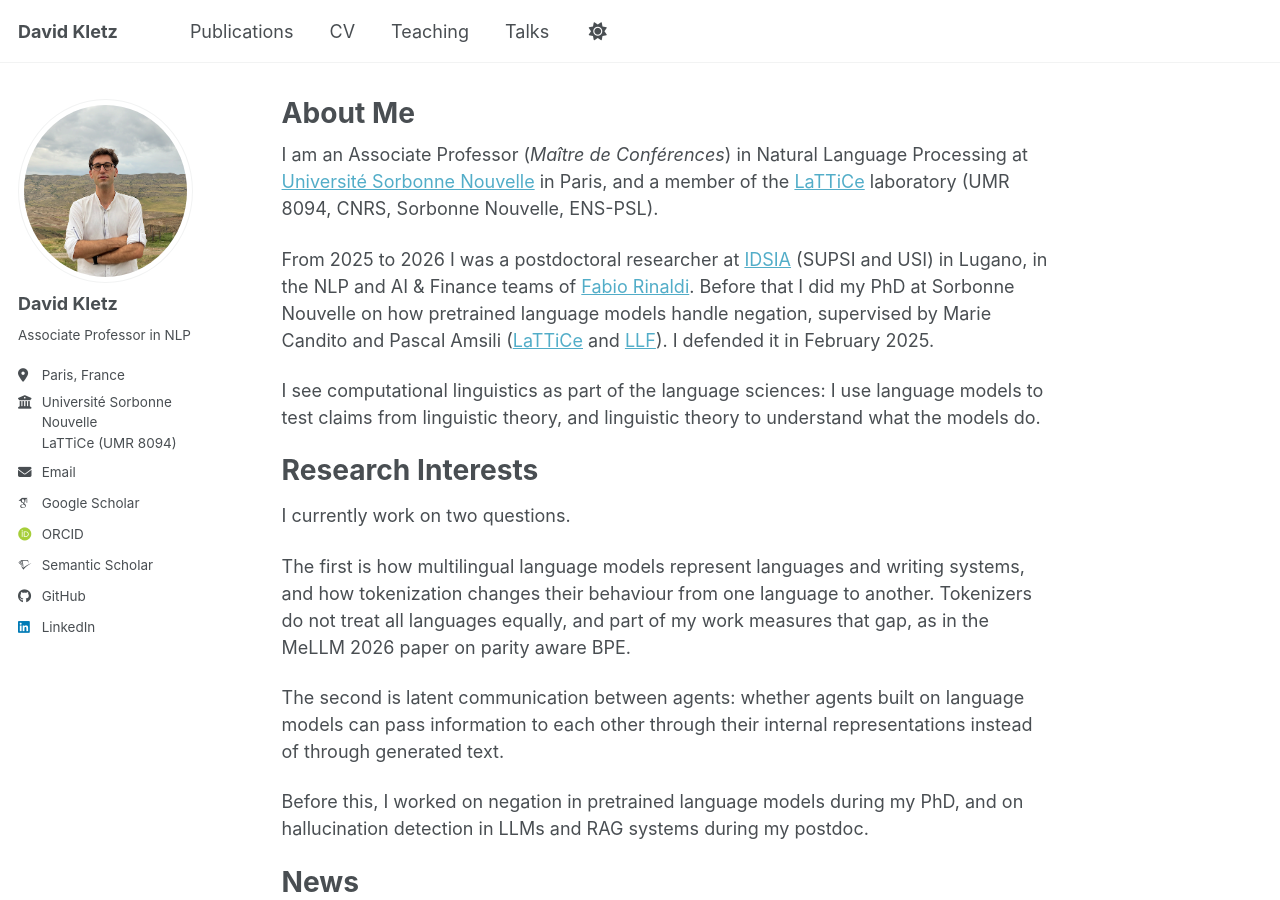
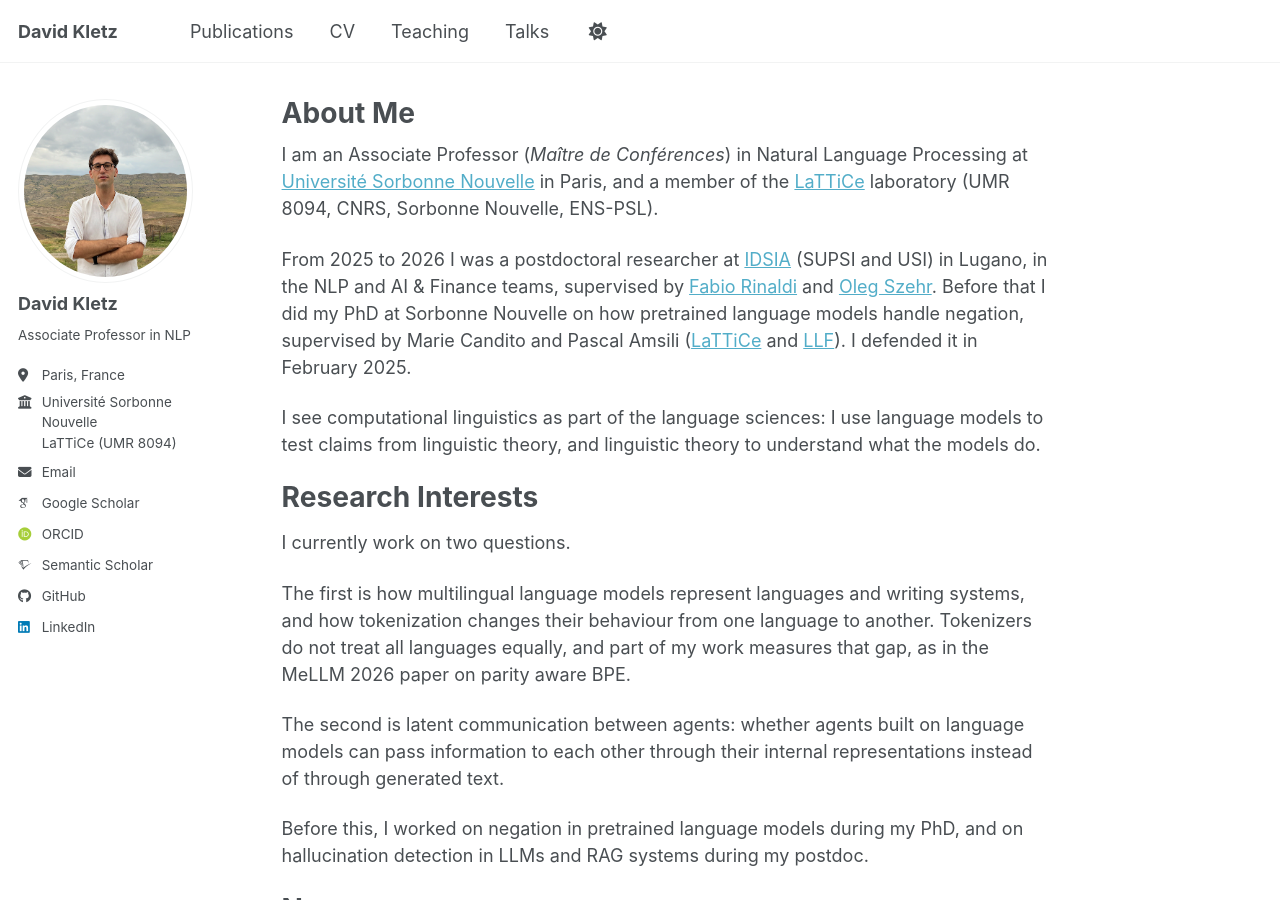
Before and after one commit to davkletz/davkletz.github.io, a Jekyll site: the page built from _pages/about.md, in a window 1280 px wide and 900 px high. Built offline with Jekyll 4.4.1, drawn with Linux system fonts in a browser that asks for light colours; some web fonts are replaced; a script bundle is joined from its source files by our own code; library files that are not in the unit come from our copies.

Commit message:
Add Oleg Szehr as postdoc supervisor

```diff
--- a/_pages/about.md
+++ b/_pages/about.md
@@ -9,7 +9,7 @@ redirect_from:
 
 I am an Associate Professor (*Maître de Conférences*) in Natural Language Processing at [Université Sorbonne Nouvelle](https://www.sorbonne-nouvelle.fr/) in Paris, and a member of the [LaTTiCe](https://www.lattice.cnrs.fr/) laboratory (UMR 8094, CNRS, Sorbonne Nouvelle, ENS-PSL).
 
-From 2025 to 2026 I was a postdoctoral researcher at [IDSIA](https://www.idsia.usi-supsi.ch/) (SUPSI and USI) in Lugano, in the NLP and AI & Finance teams of [Fabio Rinaldi](https://nlp.idsia.ch/PEOPLE/Fabio/fabiorinaldi.html). Before that I did my PhD at Sorbonne Nouvelle on how pretrained language models handle negation, supervised by Marie Candito and Pascal Amsili ([LaTTiCe](https://www.lattice.cnrs.fr/) and [LLF](http://www.llf.cnrs.fr/)). I defended it in February 2025.
+From 2025 to 2026 I was a postdoctoral researcher at [IDSIA](https://www.idsia.usi-supsi.ch/) (SUPSI and USI) in Lugano, in the NLP and AI & Finance teams, supervised by [Fabio Rinaldi](https://nlp.idsia.ch/PEOPLE/Fabio/fabiorinaldi.html) and [Oleg Szehr](https://ai-finance.idsia.ch/people/#oleg-szehr). Before that I did my PhD at Sorbonne Nouvelle on how pretrained language models handle negation, supervised by Marie Candito and Pascal Amsili ([LaTTiCe](https://www.lattice.cnrs.fr/) and [LLF](http://www.llf.cnrs.fr/)). I defended it in February 2025.
 
 I see computational linguistics as part of the language sciences: I use language models to test claims from linguistic theory, and linguistic theory to understand what the models do.
 
```
Also changed, not shown: _pages/cv.md (+1 -1 lines).
